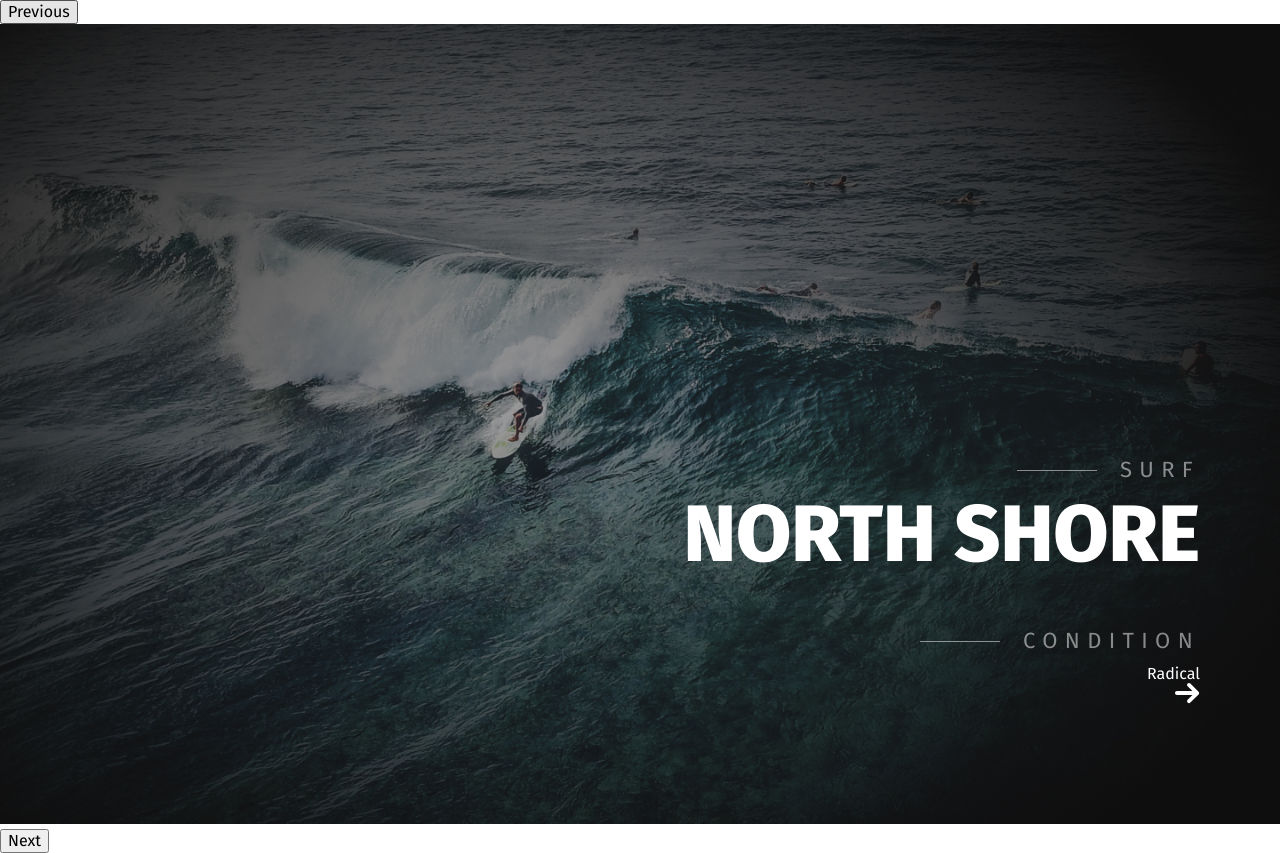
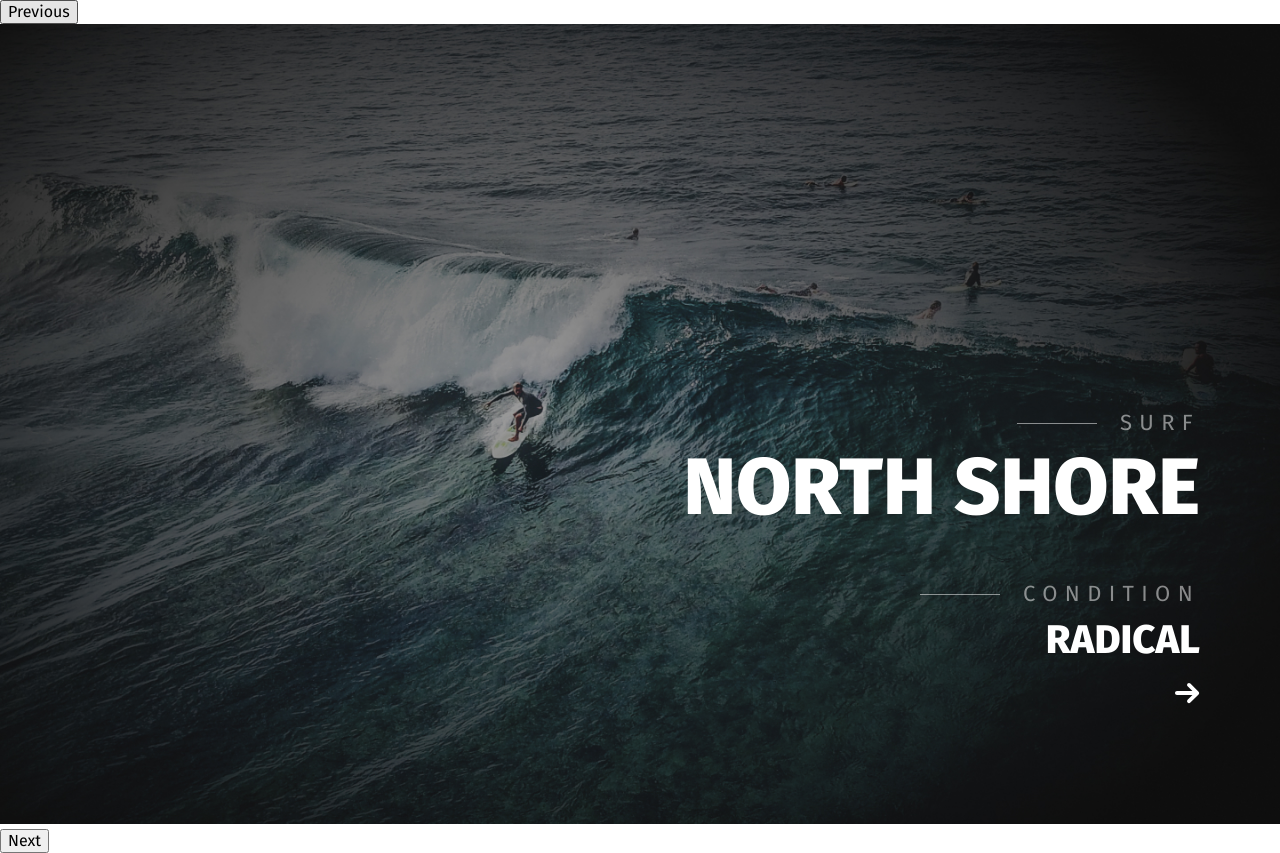
Before and after one commit to Aloxan12/serf, a website: page app/index.html in a window 1280 px wide. Drawn offline with nearby package versions, Linux system fonts and the light colour scheme.

Commit message:
header scss

```diff
--- a/app/scss/style.scss
+++ b/app/scss/style.scss
@@ -25,6 +25,7 @@
   bottom: 116px;
   text-align: right;
   color: #FFFFFF;
+  text-transform: uppercase;
 }
 .slider-item__info-suptitle{
   margin-bottom: 5px;
@@ -36,8 +37,14 @@
   font-weight: 800;
   font-size: 80px;
   line-height: 86px;
-  text-transform: uppercase;
   margin-bottom: 48px;
+}
+
+.slider-item__info-text{
+  font-weight: 800;
+  font-size: 40px;
+  line-height: 45px;
+  margin-bottom: 20px;
 }
 
 
```
Also changed, not shown: app/css/style.min.css.
